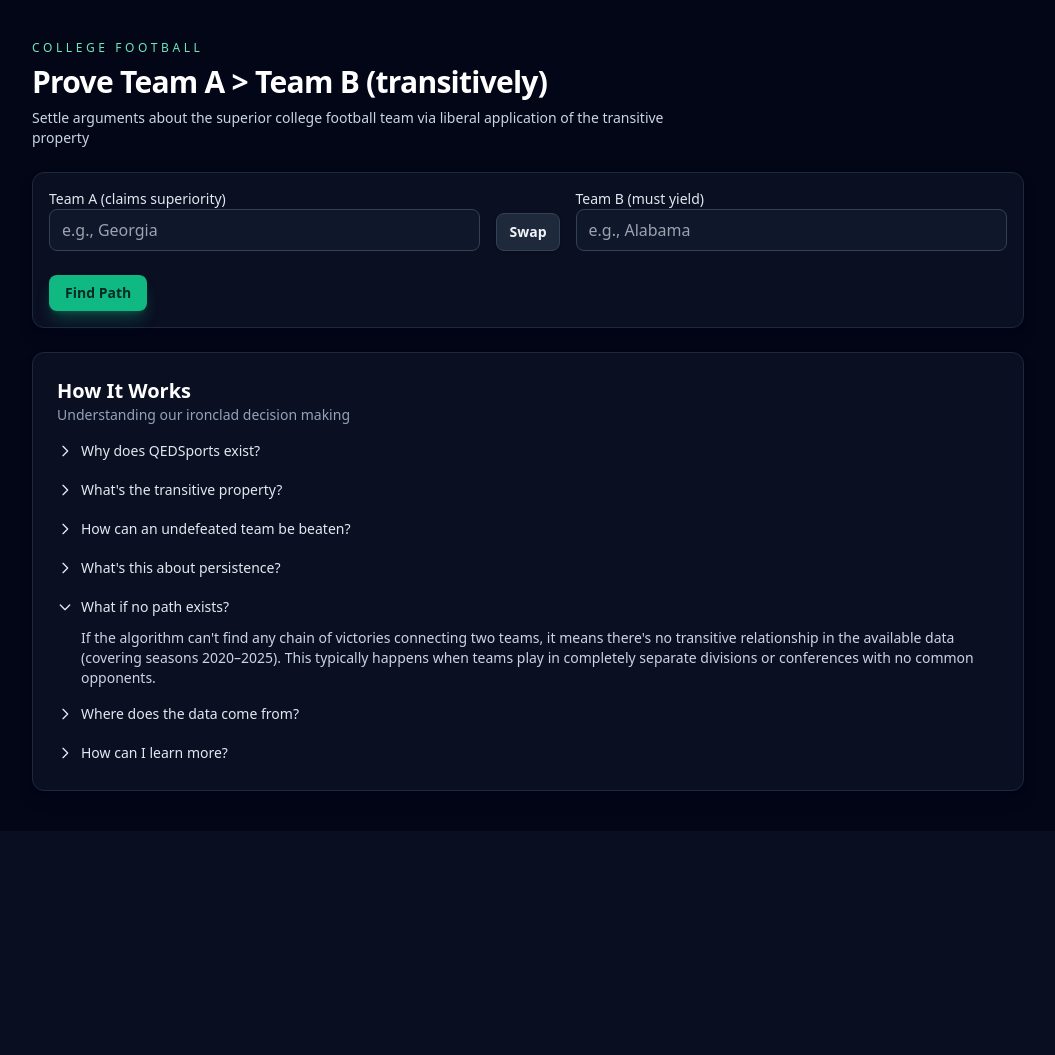
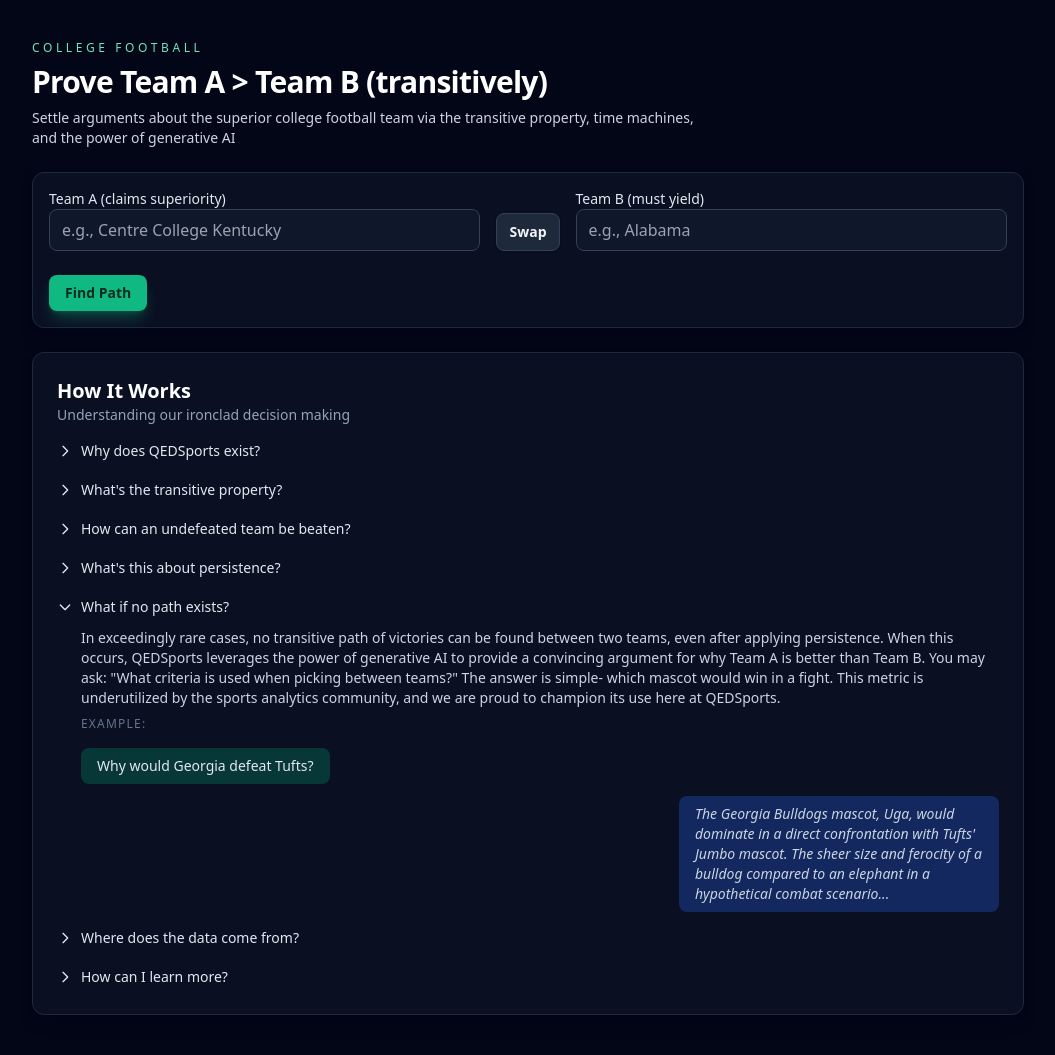
Before and after one commit to colbyendres/QEDSports, a Python web app: template templates/index.html in a window 1280 px wide, after a click on "What if no path exists?". Shown: the part 61-1116 px from the top of the page, without its empty margins (112-1167 px from the left). Before the commit the page ends 853 px from the top, so only its background shows below. Run offline with Jinja, Linux system fonts and the light colour scheme; the template is opened without the code that fills it: most values are stand-ins (such as "Sample title", 1, 10 or a date in 2020); some libraries are stand-ins or nearby versions.

Commit message:
Use Gemini as a fallback

```diff
--- a/config.py
+++ b/config.py
@@ -1,6 +1,9 @@
 import os
 from pathlib import Path
+from dotenv import load_dotenv
 
 class Config:
+    load_dotenv()
     GRAPH_PATH = Path(__file__).parent / "data/graph.gexf"
     TEAMS_PATH = Path(__file__).parent / "data/teams.pkl"
+    GEMINI_API_KEY = os.getenv("GEMINI_API_KEY", "")
--- a/static/app.js
+++ b/static/app.js
@@ -12,9 +12,34 @@ function setStatus(message, tone = "info") {
     info: "text-slate-400",
     error: "text-rose-400",
     success: "text-emerald-300",
+    fallback: "text-amber-400",
   };
   statusEl.textContent = message || "";
   statusEl.className = `text-sm ${toneMap[tone] ?? toneMap.info}`;
+}
+
+function renderLLMExplanation(fromTeam, toTeam, explanation, fromLogo, toLogo) {
+  pathListEl.innerHTML = "";
+
+  // Update description
+  const descEl = document.getElementById("results-description");
+  if (descEl) {
+    descEl.textContent = `Why ${fromTeam} would beat ${toTeam}`;
+  }
+
+  const li = document.createElement("li");
+  li.className = "rounded-lg border border-emerald-700/50 bg-emerald-950/40 px-4 py-3";
+  li.innerHTML = `
+    <div class="flex items-center gap-3">
+      ${fromLogo ? `<img src="${fromLogo}" alt="${fromTeam}" class="h-12 w-12 flex-shrink-0 object-contain" />` : ''}
+      <div class="flex-1">
+        <p class="text-sm text-slate-300 italic">${explanation}</p>
+      </div>
+      ${toLogo ? `<img src="${toLogo}" alt="${toTeam}" class="h-12 w-12 flex-shrink-0 object-contain" />` : ''}
+    </div>
+  `;
+  pathListEl.appendChild(li);
+  resultsEl.classList.remove("hidden");
 }
 
 function renderPath(path, edges) {
@@ -84,8 +109,16 @@ async function handleSubmit(event) {
       return;
     }
 
-    renderPath(data.path, data.edges);
-    setStatus(`Found a chain with ${data.edges.length} step(s).`, "success");
+    if (data.llm_text) {
+      const fromLogo = data.edges && data.edges.length > 0 ? data.edges[0].fromLogo : null;
+      const toLogo = data.edges && data.edges.length > 0 ? data.edges[0].toLogo : null;
+      renderLLMExplanation(from, to, data.llm_text, fromLogo, toLogo);
+      setStatus("Generated explanation (no transitive path found)", "fallback");
+    }
+    else {
+        renderPath(data.path, data.edges);
+        setStatus(`Found a chain with ${data.edges.length} step(s)`, "success");
+    }
   } catch (err) {
     console.error(err);
     setStatus("Something went wrong. Try again.", "error");
--- a/templates/index.html
+++ b/templates/index.html
@@ -4,13 +4,13 @@
   <div class="space-y-2">
     <p class="text-xs uppercase tracking-[0.3em] text-emerald-300">College Football</p>
     <h1 class="text-3xl font-semibold tracking-tight text-white">Prove Team A &gt; Team B (transitively)</h1>
-    <p class="max-w-2xl text-sm text-slate-300"> Settle arguments about the superior college football team via liberal application of the transitive property</p>
+    <p class="max-w-2xl text-sm text-slate-300"> Settle arguments about the superior college football team via the transitive property, time machines, and the power of generative AI</p>
   </div>
 
   <form id="path-form" class="grid gap-4 rounded-xl border border-slate-800 bg-slate-900/60 p-4 shadow-lg shadow-slate-950/40 md:grid-cols-[1fr_auto_1fr] md:items-end">
     <label class="space-y-1 text-sm font-medium text-slate-200">
       Team A (claims superiority)
-      <input id="team-a" name="team_a" list="team-list" class="w-full rounded-lg border border-slate-700 bg-slate-900 px-3 py-2 text-base text-white outline-none ring-emerald-500/40 focus:border-emerald-400 focus:ring" placeholder="e.g., Georgia" required>
+      <input id="team-a" name="team_a" list="team-list" class="w-full rounded-lg border border-slate-700 bg-slate-900 px-3 py-2 text-base text-white outline-none ring-emerald-500/40 focus:border-emerald-400 focus:ring" placeholder="e.g., Centre College Kentucky" required>
     </label>
 
     <div class="flex items-center justify-center">
@@ -124,7 +124,22 @@
           </span>
         </summary>
         <div class="mt-2 pl-6 text-slate-300">
-          If the algorithm can't find any chain of victories connecting two teams, it means there's no transitive relationship in the available data (covering seasons 2020–2025). This typically happens when teams play in completely separate divisions or conferences with no common opponents.
+          <p class="mb-2"> In exceedingly rare cases, no transitive path of victories can be found between two teams, even after applying persistence. When this occurs, QEDSports leverages the power of generative AI to provide a convincing argument for why Team A
+          is better than Team B. You may ask: "What criteria is used when picking between teams?" The answer is simple- which mascot would win in a fight. This metric is underutilized
+          by the sports analytics community, and we are proud to champion its use here at QEDSports. </p>
+          <p class="mb-4 text-xs uppercase tracking-widest text-slate-500">Example:</p>
+          <div class="space-y-3">
+            <div class="flex justify-start">
+              <div class="max-w-xs rounded-lg bg-emerald-600/30 px-4 py-2 text-slate-200">
+                <p class="text-sm">Why would Georgia defeat Tufts?</p>
+              </div>
+            </div>
+            <div class="flex justify-end">
+              <div class="max-w-xs rounded-lg bg-blue-600/30 px-4 py-2 italic text-slate-300">
+                <p class="text-sm">The Georgia Bulldogs mascot, Uga, would dominate in a direct confrontation with Tufts' Jumbo mascot. The sheer size and ferocity of a bulldog compared to an elephant in a hypothetical combat scenario...</p>
+              </div>
+            </div>
+          </div>
         </div>
       </details>
 
```
Also changed, not shown: app.py (+19 -18 lines), graph_service.py (+40 -5 lines).
